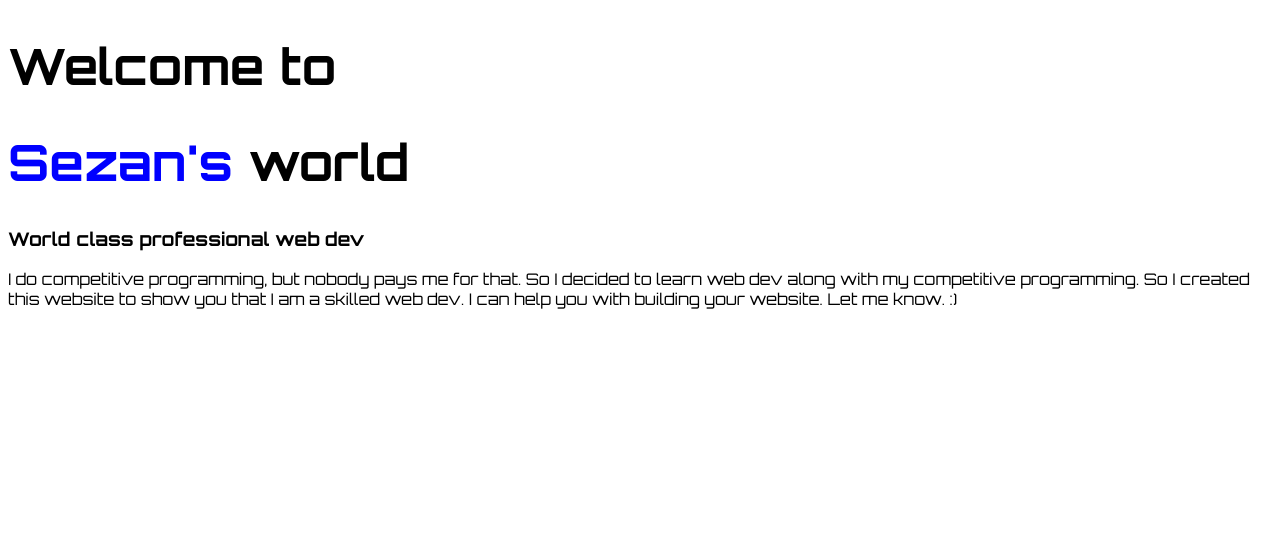
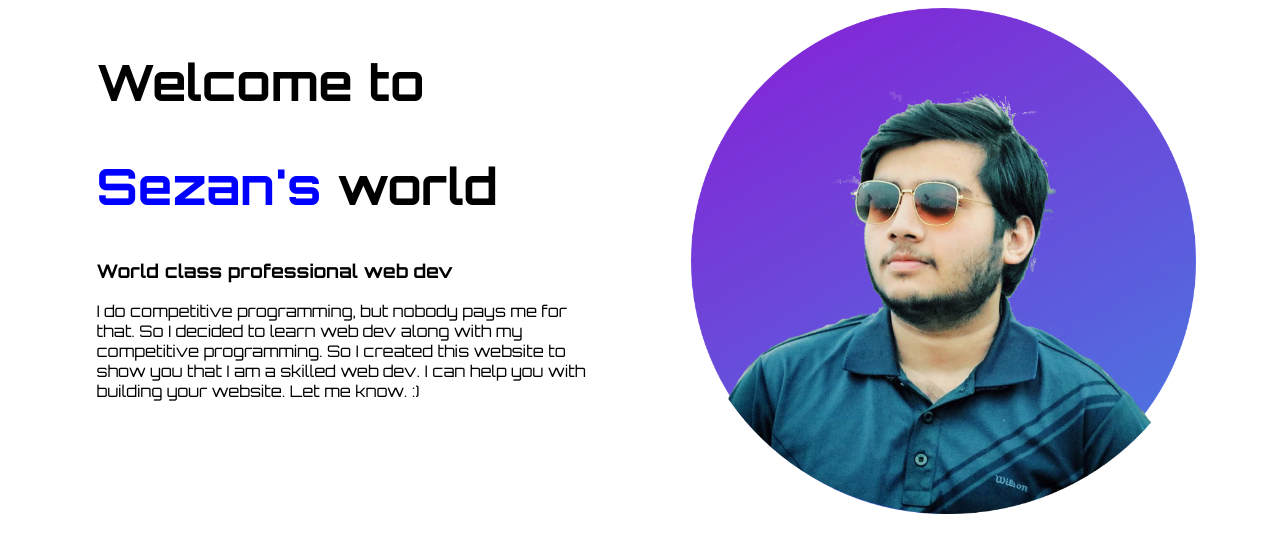
Before and after one commit to Sezaan/web-portfolio, a plain HTML site: page index.html in a window 1280 px wide. Drawn offline with Linux system fonts and the light colour scheme.

Commit message:
added top

```diff
--- a/index.html
+++ b/index.html
@@ -8,10 +8,16 @@
         <title>Sezan's Portfolio</title>
     </head>
     <body>
-        <h1>Welcome to</h1>
-        <h1><span class="name-highlight">Sezan's</span> world</h1>
-        <h3>World class professional web dev</h3>
-        <p>I do competitive programming, but nobody pays me for that. So I decided to learn web dev along with my competitive programming. So I created this website to show you that I am a skilled web dev. I can help you with building your website. Let me know. :)</p>
-
+        <section>
+            <div class="half-width">
+                <h1>Welcome to</h1>
+                <h1><span class="name-highlight">Sezan's</span> world</h1>
+                <h3>World class professional web dev</h3>
+                <p>I do competitive programming, but nobody pays me for that. So I decided to learn web dev along with my competitive programming. So I created this website to show you that I am a skilled web dev. I can help you with building your website. Let me know. :)</p>
+            </div>
+            <div class="half-width">
+                <img src="images/web.png" alt="">
+            </div>
+        </section>
     </body>
 </html>
--- a/style.css
+++ b/style.css
@@ -9,3 +9,14 @@ body {
 .name-highlight {
     color: Blue;
 }
+
+.half-width {
+    width: 40%;
+    float: left;
+    margin-left: 5%;
+    padding-left: 2%;
+}
+
+.half-width img {
+    width: 100%;
+}
```
